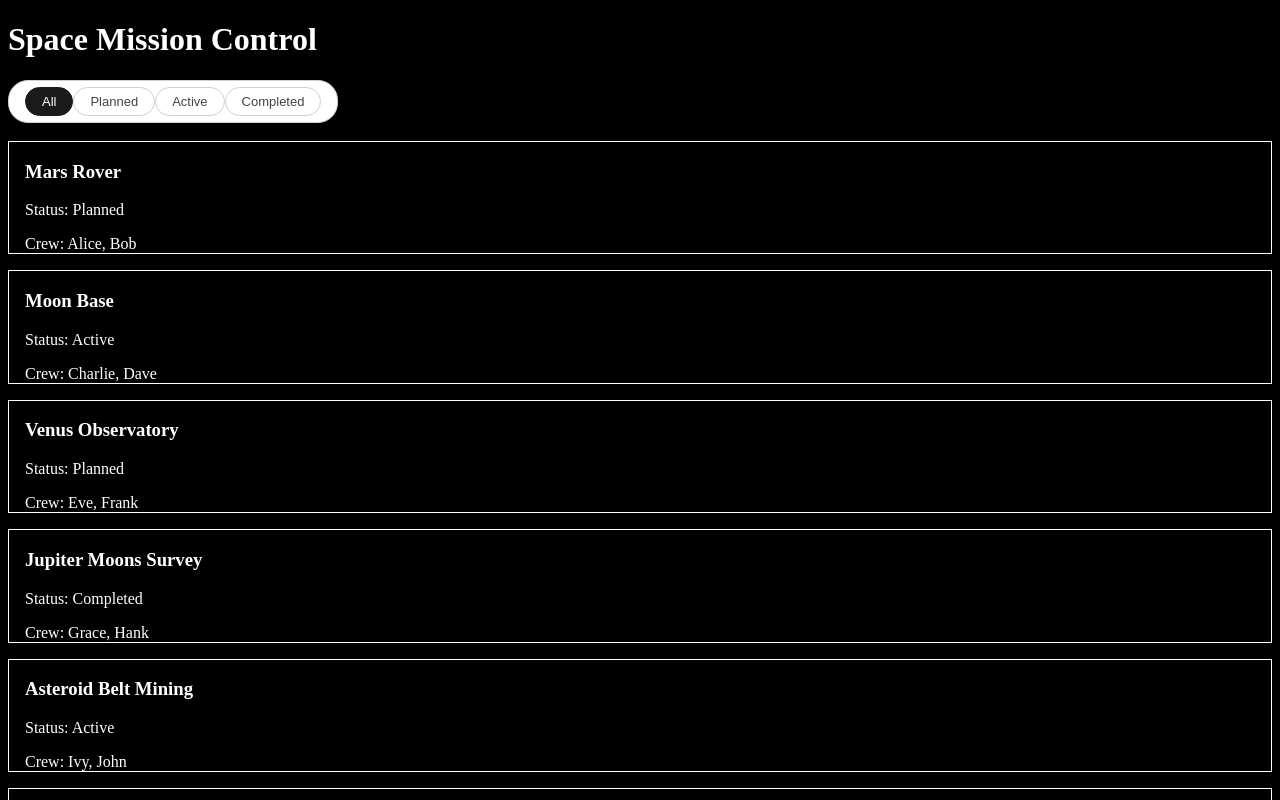
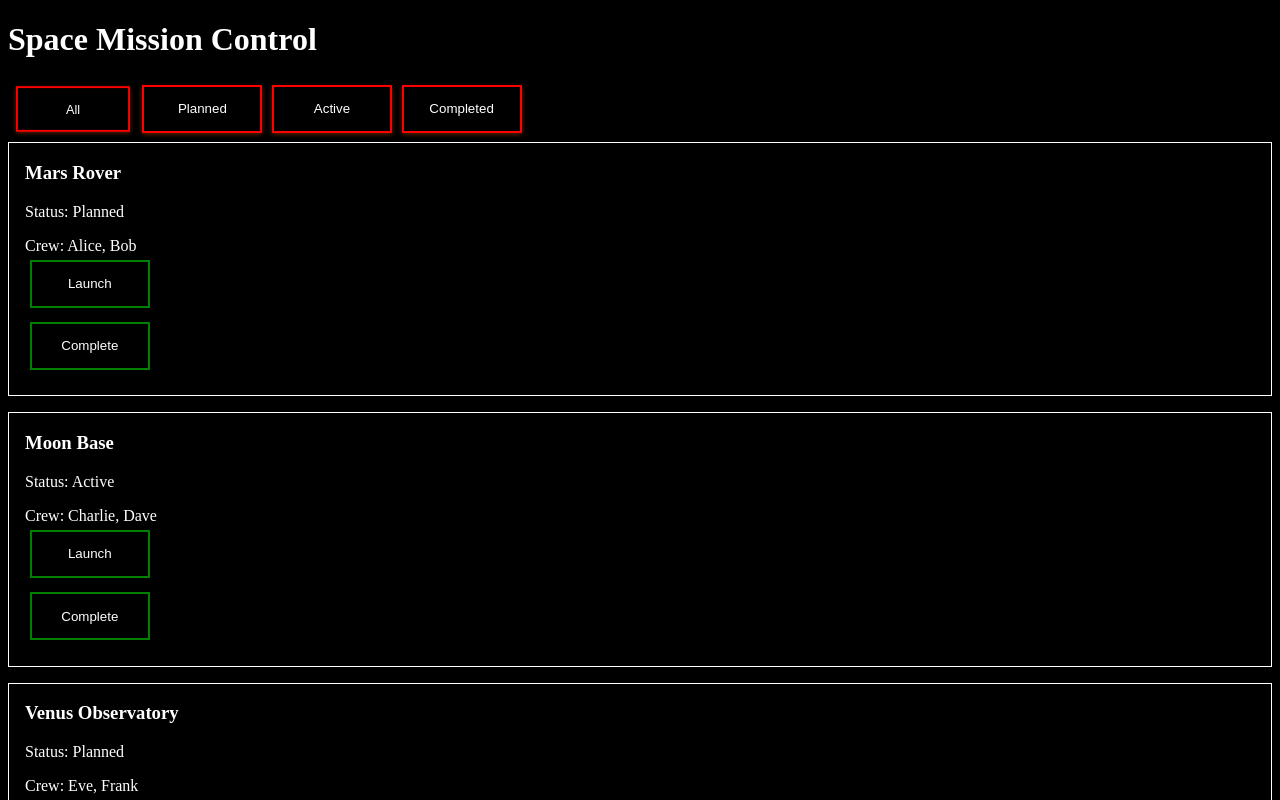
Before and after one commit to brandonholderman/Springboard, a React (Vite) app in the folder React/Component_Design/space-mission-control/: page / in a window 1280 px wide. Shown: the top 800 px of the page. Built offline with nearby package versions, Linux system fonts and the light colour scheme.

Commit message:
action buttons working. Working on styling to align them correctly on card

```diff
--- a/React/Component_Design/space-mission-control/src/App.jsx
+++ b/React/Component_Design/space-mission-control/src/App.jsx
@@ -18,9 +18,9 @@ function App () {
 
 	return (
 		<>
-		<header>
-			<h1>Space Mission Control</h1>
-		</header>
+			<header>
+				<h1>Space Mission Control</h1>
+			</header>
 			<MissionControl missions={INITIAL_MISSIONS} />
 		</>
 	);
--- a/React/Component_Design/space-mission-control/src/MissionAction.css
+++ b/React/Component_Design/space-mission-control/src/MissionAction.css
@@ -0,0 +1,15 @@
+.action-button {
+    background-color: black;
+    color: white;
+    width: 7.5rem;
+    height: 3rem;
+    border: 0.15rem solid green;
+    margin: 0.3rem;
+    margin-bottom: 0.6rem;
+    padding: 6px 16px;
+}
+
+.action-button:hover {
+    transform: scale(1.05);
+    box-shadow: 0 6px 14px rgba(45, 168, 65, 0.55);
+}
--- a/React/Component_Design/space-mission-control/src/MissionAction.jsx
+++ b/React/Component_Design/space-mission-control/src/MissionAction.jsx
@@ -1,10 +1,13 @@
 import { useState } from 'react'
 import './MissionAction.css'
 
-function MissionAction() {
+function MissionAction({ id, updateStatus }) {
+
 
     return (
         <>
+            <button className='action-button' onClick={() => updateStatus(id, "Active")}>Launch</button>
+            <button className='action-button' onClick={() => updateStatus(id, "Completed")}>Complete</button>
         </>
     )
 }
--- a/React/Component_Design/space-mission-control/src/MissionCard.css
+++ b/React/Component_Design/space-mission-control/src/MissionCard.css
@@ -2,8 +2,15 @@
     border: 0.1rem solid white;
     margin-bottom: 1rem;
     padding-left: 1rem;
+    padding-bottom: 1rem;
 }
 
 .crew-list {
     display: inline;
 }
+
+.action-container {
+    display: flex;
+    justify-content: flex-end;
+    flex-direction: column;
+}
--- a/React/Component_Design/space-mission-control/src/MissionCard.jsx
+++ b/React/Component_Design/space-mission-control/src/MissionCard.jsx
@@ -2,7 +2,7 @@ import { useState } from 'react'
 import MissionAction from "./MissionAction";
 import './MissionCard.css'
 
-function MissionCard({ id, name, status, crew }) {
+function MissionCard({ id, name, status, crew, updateStatus }) {
 
     return (
         <div className='mission-card'>
@@ -11,6 +11,9 @@ function MissionCard({ id, name, status, crew }) {
             <div className='crew-list'>
                 Crew: {crew.join(', ')}
             </div>
+            <div className='action-container'>
+                <MissionAction id={id} updateStatus={updateStatus} />
+            </div>
         </div>
     )
 }
--- a/React/Component_Design/space-mission-control/src/MissionControl.jsx
+++ b/React/Component_Design/space-mission-control/src/MissionControl.jsx
@@ -1,6 +1,7 @@
 import { useState } from 'react'
 import MissionCard from "./MissionCard";
 import MissionFilter from "./MissionFilter";
+import MissionAction from './MissionAction';
 import './MissionControl.css'
 
 function MissionControl({ missions }) {
@@ -8,11 +9,15 @@ function MissionControl({ missions }) {
     const [missionList, setMissionList] = useState(missions);
     const status_options = ['All', 'Planned', 'Active', 'Completed'];
 
+    function updateMissionStatus(id, newStatus) {
+        setMissionList(currentMission => currentMission.map(mission => mission.id === id ? {...mission, status: newStatus } : mission))
+    }
+
     return (
         <div>
             <MissionFilter status={status_options}>
                 {missionList.map(mission => (
-                    <MissionCard key={mission.id} id={mission.id} name={mission.name} status={mission.status} crew={mission.crew}/>
+                    <MissionCard key={mission.id} id={mission.id} name={mission.name} status={mission.status} crew={mission.crew} updateStatus={updateMissionStatus}/>
                 ))}
             </MissionFilter>
         </div>
--- a/React/Component_Design/space-mission-control/src/MissionFilter.css
+++ b/React/Component_Design/space-mission-control/src/MissionFilter.css
@@ -1,4 +1,4 @@
-/* .filter-button {
+.filter-button {
     background-color: black;
     color: white;
     width: 7.5rem;
@@ -7,6 +7,7 @@
     box-shadow: 0 0.1rem 0.3rem rgba(255, 94, 0, 0.4);
     margin: 0.3rem;
     margin-bottom: 0.6rem;
+    padding: 6px 16px;
 }
 
 .filter-button:hover {
@@ -14,36 +15,6 @@
     box-shadow: 0 6px 14px rgba(255, 94, 0, 0.55);
 }
 
-.filter-button:active {
+.filter-button--active {
     transform: scale(0.95);
-} */
-
-.filter-bar {
-    display: flex;
-    flex-wrap: wrap;
-    gap: 8px;
-    margin-bottom: 18px;
 }
-
-.filter-btn {
-    padding: 6px 16px;
-    border-radius: 20px;
-    border: 1.5px solid #d0d0d0;
-    background: #fff;
-    color: #444;
-    font-size: 13px;
-    font-weight: 500;
-    cursor: pointer;
-    transition: background 0.15s, border-color 0.15s, color 0.15s;
-}
-
-.filter-btn:hover {
-    border-color: #888;
-    background: #f5f5f5;
-}
-
-.filter-btn--active {
-    background: #1a1a1a;
-    border-color: #1a1a1a;
-    color: #fff;
-}
--- a/React/Component_Design/space-mission-control/src/MissionFilter.jsx
+++ b/React/Component_Design/space-mission-control/src/MissionFilter.jsx
@@ -10,14 +10,12 @@ function MissionFilter({ status, children }) {
     return (
         <div className='filter-provider'>
             <div className='filter-bar'>
-                <div className='filter-btn'>
-                    {status.map((s, i) => (
-                        <button
-                        key={s}
-                        className={`filter-btn ${active === s ? "filter-btn--active" : ""}` }
-                        onClick={() => setActive(s)}>{s}</button>
-                    ))}
-                </div>
+                {status.map((s, i) => (
+                    <button
+                    key={s}
+                    className={`filter-button ${active === s ? "filter-button--active" : ""}` }
+                    onClick={() => setActive(s)}>{s}</button>
+                ))}
             </div>
             <div className='filter-content'>
                 {children.map((child, i) => {
```
